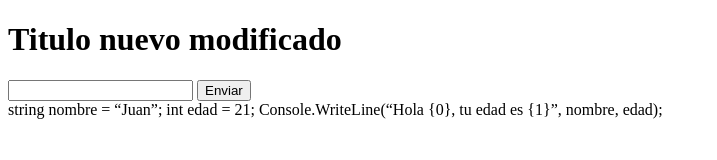
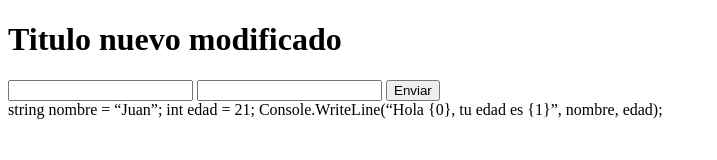
Before and after one commit to foot84/hello-world-git, a plain HTML site: page index.html in a window 1280 px wide. Shown: the whole page, without its empty margins (0-717 px from the left). Drawn offline with Linux system fonts and the light colour scheme.

Commit message:
juan cambio firs por first

```diff
--- a/index.html
+++ b/index.html
@@ -10,7 +10,8 @@
     <h1>Titulo nuevo modificado</h1>
 
    <form action="" method="get">
-       <input type="text" name="firsName" id="firstName">
+       <input type="text" name="firstName" id="firstName">
+       <input type="text" name="lastName" id="lastName">
         <input type="button" value="Enviar">
    </form>
 </body>
```
